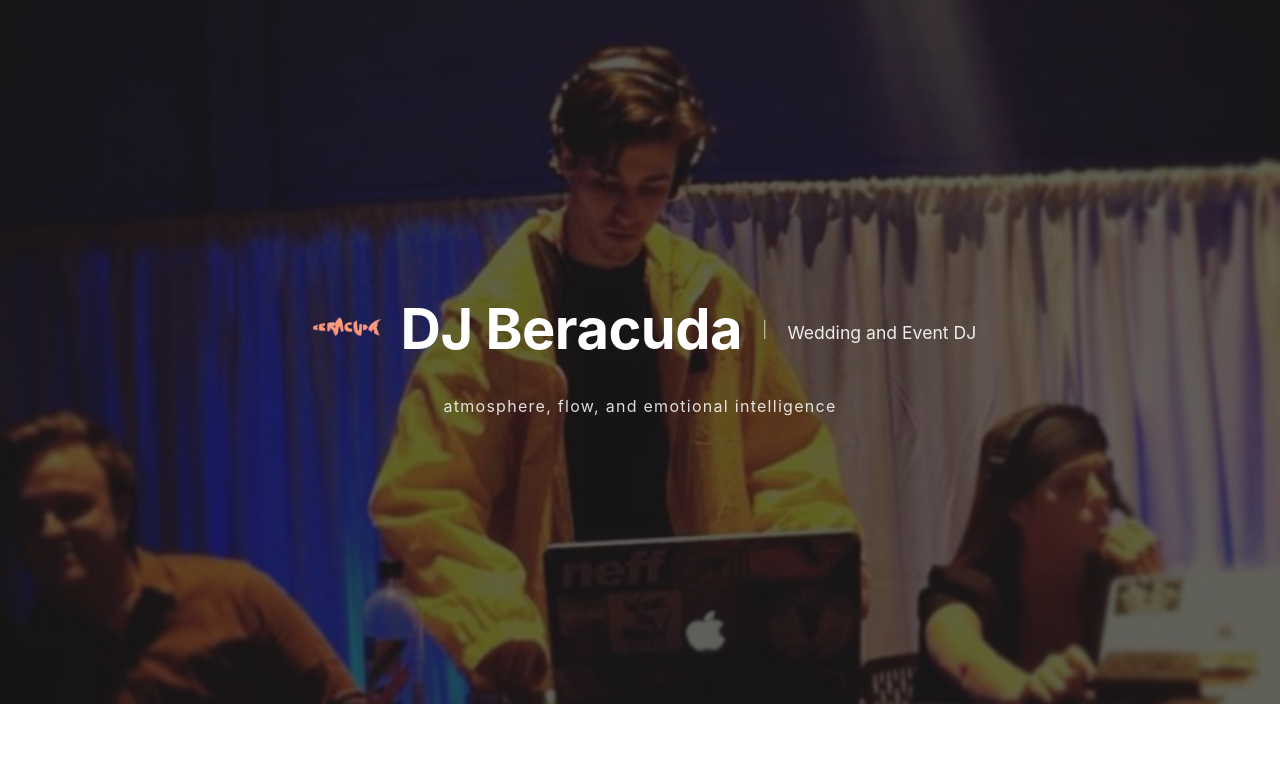
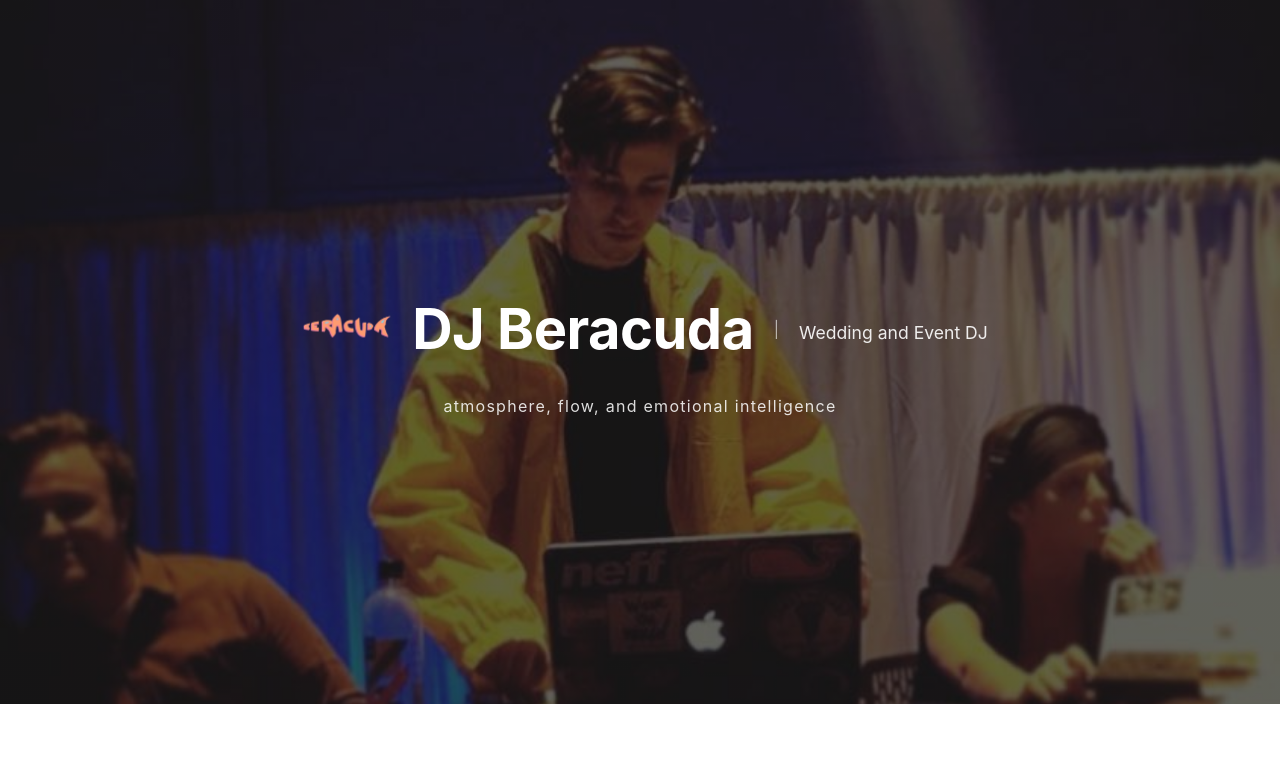
Before and after one commit to djberacuda111-lang/djberacuda111-lang.github.io, a plain HTML site: page index.html in a window 1280 px wide. Shown: the top 757 px of the page. Drawn offline with Linux system fonts and the light colour scheme.

Commit message:
Update index.html

```diff
--- a/index.html
+++ b/index.html
@@ -44,7 +44,7 @@
     }
 
     .brand-row img {
-      height: 64px; /* visually balanced with DJ Beracuda text */
+      height: 82px; /* visually balanced with DJ Beracuda text */
       width: auto;
     }
 
```
